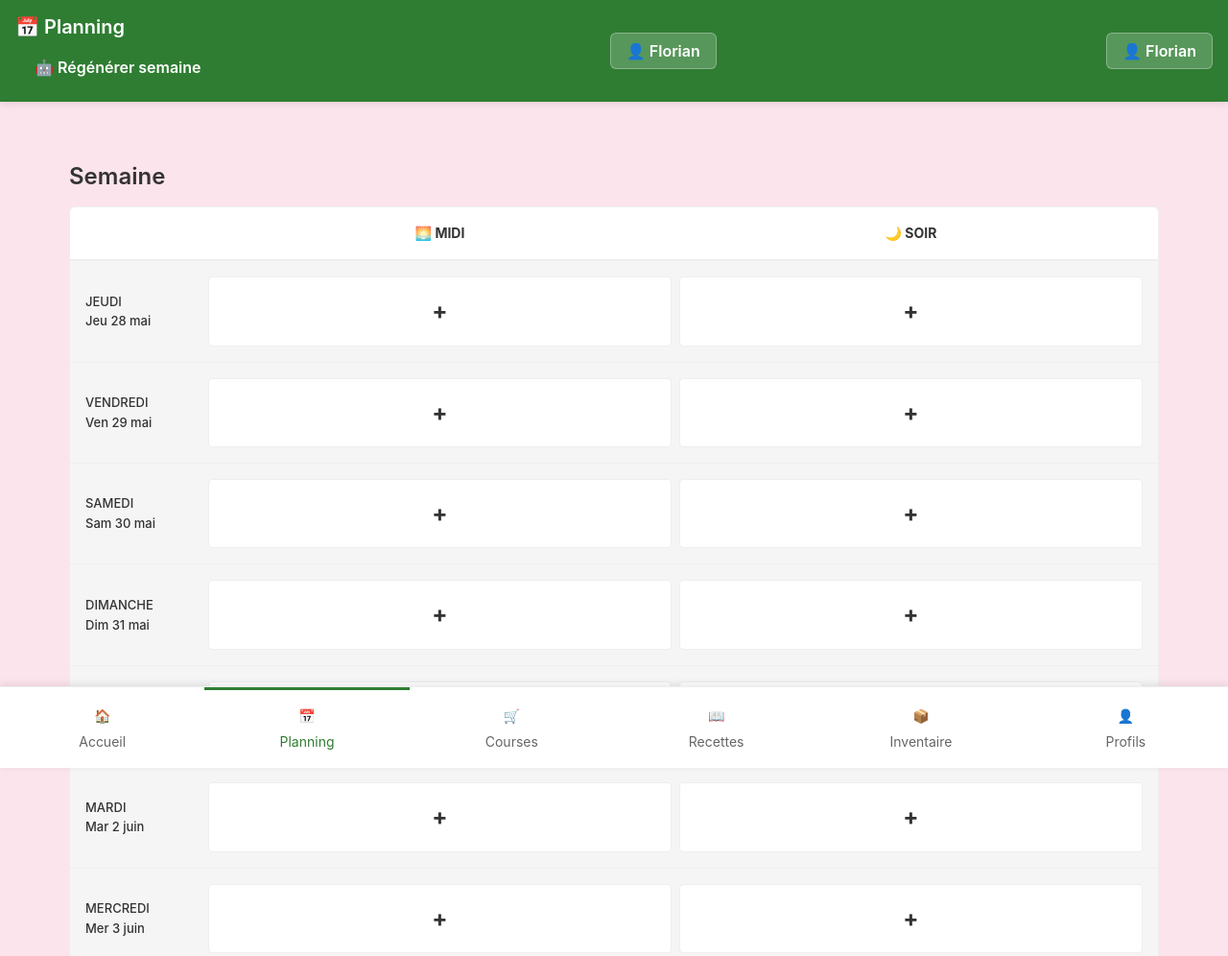
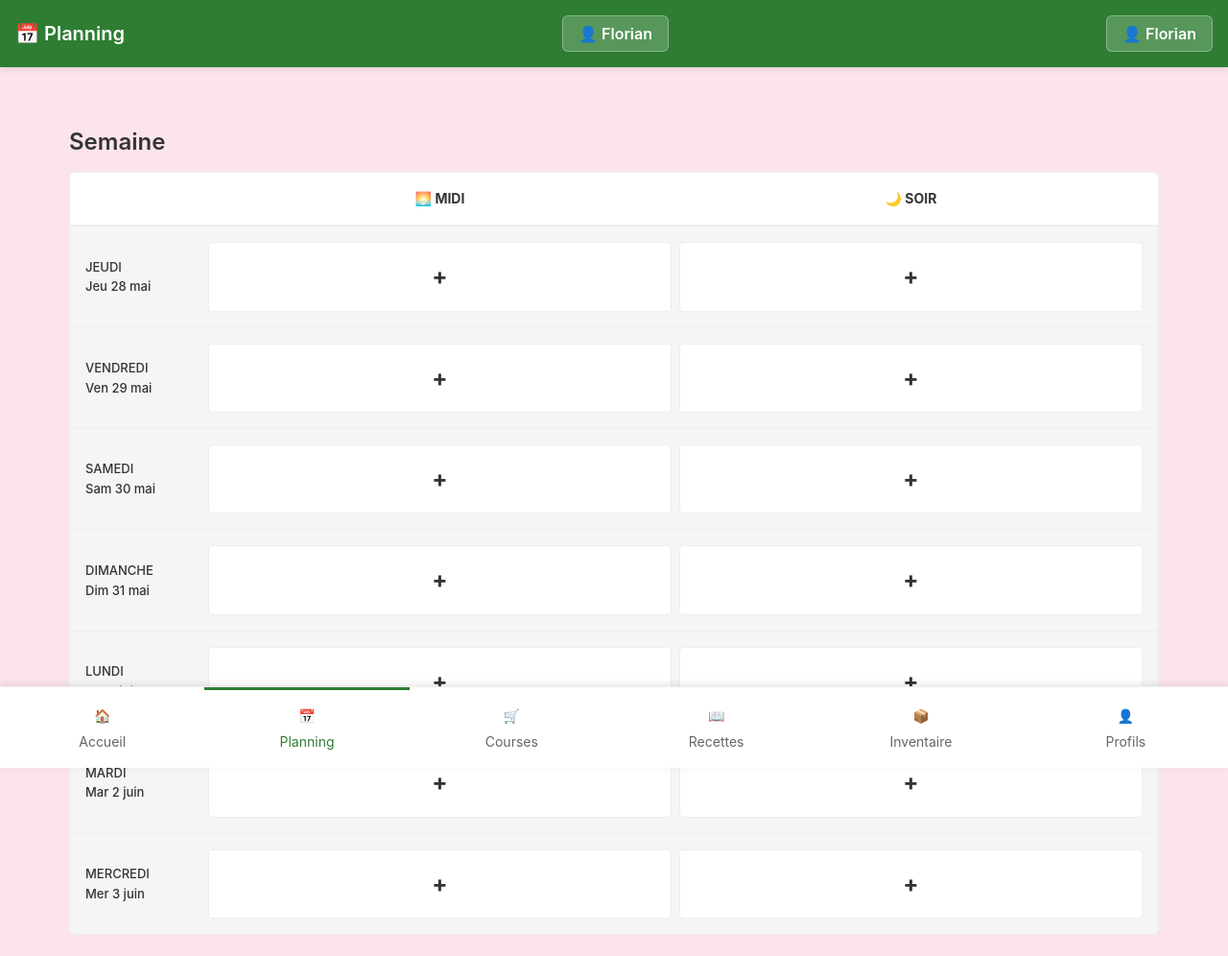
Before and after one commit to 3delart/MealFlow, a website: page planning.html in a window 1280 px wide. Shown: the top 996 px of the page at 96% size. Drawn offline with Linux system fonts and the light colour scheme; no server answers.

Commit message:
chore: remove regenerate meals button

```diff
--- a/planning.html
+++ b/planning.html
@@ -15,11 +15,6 @@
   <header>
     <div>
       <h1>📅 Planning</h1>
-      <div style="display: flex; gap: 10px; margin-top: 10px;">
-        <button id="regenerate-meals-btn" class="btn btn-primary" onclick="regenerateMeals()">
-          🤖 Régénérer semaine
-        </button>
-      </div>
     </div>
     <div class="auth-buttons">
       <div id="google-login-btn"></div>
```
